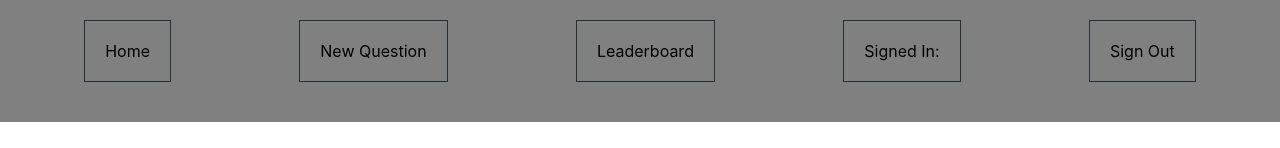
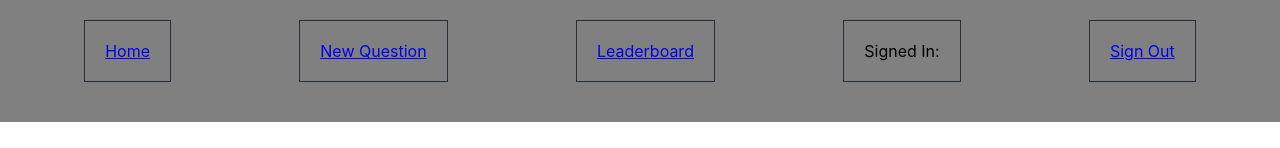
Before and after one commit to C-Sharkey/would-you-rather-v2, a React (Create React App) app: page /dashboard in a window 1280 px wide. Shown: the top 148 px of the page. Built offline with nearby package versions, Linux system fonts and the light colour scheme.

Commit message:
Basic Routing added to placeholder pages - Home/Dashboard - New - Leaderboard - Signout

```diff
--- a/src/components/App.js
+++ b/src/components/App.js
@@ -1,10 +1,14 @@
 import React, { Component } from 'react';
 import '../App.css';
 import { connect } from 'react-redux'
-import { Router, Route, Switch } from "react-router";
+import { BrowserRouter as Router, Route } from "react-router-dom";
 import { handleInitialData } from '../actions/shared'
 import Dashboard from './Dashboard';
 import QuestionDetails from './QuestionDetails'
+import Login from './Login'
+import NotFound from './NotFound'
+import NewQuestion from './NewQuestion'
+import Leaderboard from './Leaderboard'
 
 
 class App extends Component {
@@ -13,13 +17,17 @@ class App extends Component {
   }
   render (){
     return (
+        <Router>
+          <div className="App">
 
-        <div className="App">
-          {
-            <Dashboard />
-          }
-        </div>
+              <Route path='/' exact component={Login} />
+              <Route path='/dashboard' exact component={Dashboard} />
+              <Route path='/new' exact component={NewQuestion} />
+              <Route path='/leaderboard' exact component={Leaderboard} />
+              <Route path='/404' exact component={NotFound} />
 
+          </div>
+        </Router>
     )
   }
 }
--- a/src/components/NavBar.js
+++ b/src/components/NavBar.js
@@ -1,6 +1,7 @@
 import React, { Component } from 'react'
 import { connect } from 'react-redux'
 import { handleSetAuthedUser } from '../actions/authedUser'
+import { NavLink } from 'react-router-dom'
 
 
 class NavBar extends Component {
@@ -17,19 +18,27 @@ handleLogout = (e) => {
             <div>
                 <ul className='nav'>
                     <li>
-                        Home
+                        <NavLink to='/dashboard'  activeClassName='active'>
+                            Home
+                        </NavLink>
                     </li>
                     <li>
+                        <NavLink to='/new'  activeClassName='active'>
                         New Question
+                        </NavLink>
                     </li>
                     <li>
+                        <NavLink to='/leaderboard'  activeClassName='active'>
                         Leaderboard
+                        </NavLink>
                     </li>
                     <li>
                         Signed In:
                     </li>
                     <li>
+                        <NavLink to='/signOut'  activeClassName='active'>
                         Sign Out
+                        </NavLink>
                     </li>
                 </ul>
             </div>
--- a/src/components/NewQuestion.js
+++ b/src/components/NewQuestion.js
@@ -11,4 +11,4 @@ class NewQuestion extends Component {
     }
 }
 
-export default connect(NewQuestion)
+export default connect()(NewQuestion)
```
